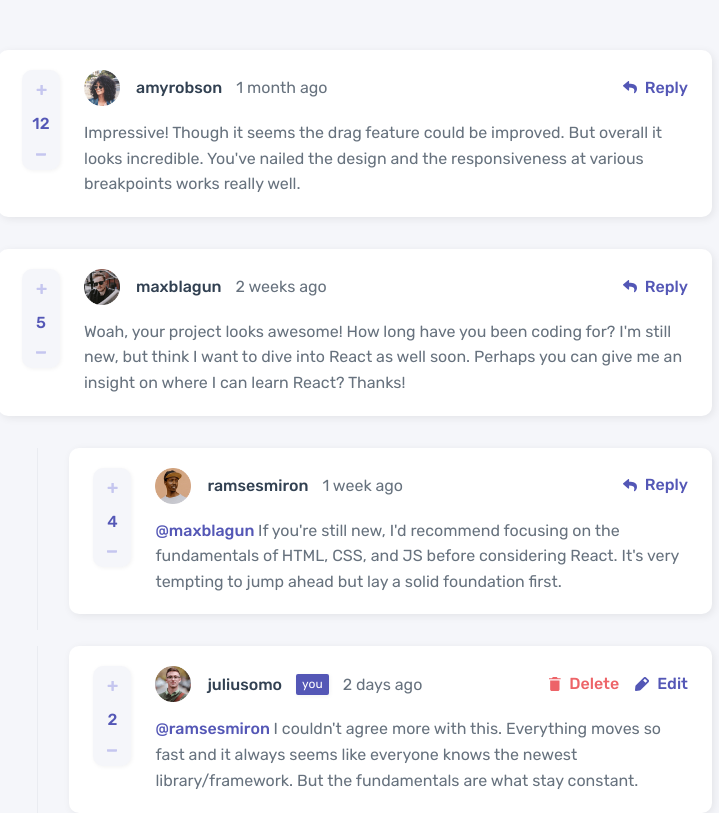
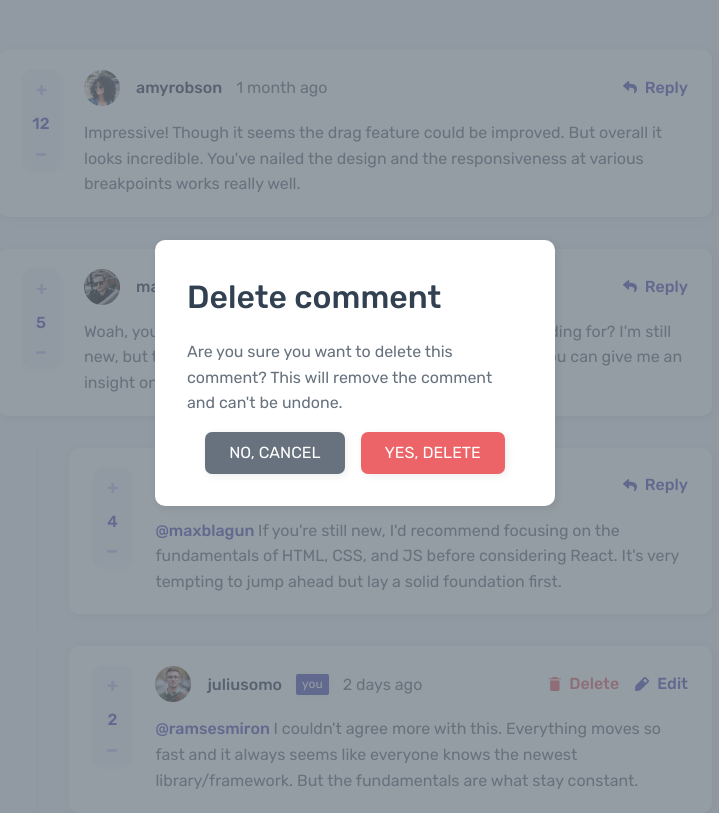
Before and after one commit to JaneMoroz/frontend-mentor-interactive-comments-section, a React (Create React App) app: page / in a window 1280 px wide. Shown: the top 813 px of the page, without its empty margins (285-1004 px from the left). Built offline with nearby package versions, Linux system fonts and the light colour scheme.

Commit message:
feat: add modal

```diff
--- a/src/App.tsx
+++ b/src/App.tsx
@@ -10,7 +10,7 @@ import { store } from "./store";
 import { Container } from "./styles/globalStyles";
 
 // Components
-import { Comments, CommentInput } from "./components";
+import { Comments, CommentInput, Modal } from "./components";
 
 function App() {
   return (
@@ -22,6 +22,7 @@ function App() {
             <Comments />
             <CommentInput />
           </Container>
+          <Modal />
         </main>
       </ThemeProvider>
     </Provider>
--- /dev/null
+++ b/src/components/Modal.tsx
@@ -0,0 +1,31 @@
+import React from "react";
+
+// Styled Components
+import { ModalContainer, ModalInnerContainer } from "../styles/modalStyles";
+import { Button, Flex } from "../styles/globalStyles";
+
+const Modal = () => {
+  return (
+    <ModalContainer>
+      <ModalInnerContainer>
+        <Flex column>
+          <h1>Delete comment</h1>
+          <p>
+            Are you sure you want to delete this comment? This will remove the
+            comment and can't be undone.
+          </p>
+          <Flex>
+            <Button primary grey type="button">
+              No, cancel
+            </Button>
+            <Button primary red type="button">
+              Yes, delete
+            </Button>
+          </Flex>
+        </Flex>
+      </ModalInnerContainer>
+    </ModalContainer>
+  );
+};
+
+export default Modal;
--- a/src/components/index.ts
+++ b/src/components/index.ts
@@ -1,5 +1,6 @@
 import Comments from "./Comments";
 import Comment from "./Comment";
 import CommentInput from "./CommentInput";
+import Modal from "./Modal";
 
-export { Comments, Comment, CommentInput };
+export { Comments, Comment, CommentInput, Modal };
--- a/src/styles/globalStyle.ts
+++ b/src/styles/globalStyle.ts
@@ -4,7 +4,7 @@ import { createGlobalStyle } from "styled-components";
 // Types
 type ThemeType = {
   red: string;
-  paleRed: string;
+  redPale: string;
   blue: string;
   bluePale: string;
   blueDark: string;
@@ -17,7 +17,7 @@ type ThemeType = {
 // Theme
 export const theme = {
   red: "hsl(358, 79%, 66%)",
-  paleRed: "hsl(357, 100%, 86%)",
+  redPale: "hsl(357, 100%, 86%)",
   blue: "hsl(238, 40%, 52%)",
   bluePale: "hsl(239, 57%, 85%)",
   blueDark: "hsl(212, 24%, 26%)",
@@ -51,6 +51,7 @@ export const GlobalStyle = createGlobalStyle<{ theme: ThemeType }>`
     line-height: 1.6;
   }
   main {
+    position: relative;
     min-height: 100vh;
     color: ${(props) => props.theme.grey};
     background: ${(props) => props.theme.greyVeryLight};
@@ -71,4 +72,8 @@ export const GlobalStyle = createGlobalStyle<{ theme: ThemeType }>`
     border: none;
     outline: none;
   }
+
+  h1 {
+    margin: 0;
+  }
 `;
--- a/src/styles/globalStyles.ts
+++ b/src/styles/globalStyles.ts
@@ -59,6 +59,8 @@ type ButtonProps = {
   textWithIcon?: boolean;
   delete?: boolean;
   primary?: boolean;
+  red?: boolean;
+  grey?: boolean;
 };
 
 export const Button = styled.button<ButtonProps>`
@@ -101,10 +103,10 @@ export const Button = styled.button<ButtonProps>`
       color: ${(props) => props.theme.red};
 
       :hover {
-        color: ${(props) => props.theme.paleRed};
+        color: ${(props) => props.theme.redPale};
       }
       :hover path {
-        fill: ${(props) => props.theme.paleRed};
+        fill: ${(props) => props.theme.redPale};
       }
     `}
   ${(props) =>
@@ -121,6 +123,26 @@ export const Button = styled.button<ButtonProps>`
         background: ${(props) => props.theme.bluePale};
       }
     `}
+  ${(props) =>
+    props.red === true &&
+    css`
+      background: ${(props) => props.theme.red};
+      color: ${(props) => props.theme.white};
+
+      :hover {
+        background: ${(props) => props.theme.redPale};
+      }
+    `}
+  ${(props) =>
+    props.grey === true &&
+    css`
+      background: ${(props) => props.theme.grey};
+      color: ${(props) => props.theme.white};
+
+      :hover {
+        background: ${(props) => props.theme.greyLight};
+      }
+    `}
 `;
 
 export const Link = styled.a`
--- /dev/null
+++ b/src/styles/modalStyles.ts
@@ -0,0 +1,26 @@
+import styled from "styled-components";
+
+export const ModalContainer = styled.div`
+  position: absolute;
+  top: 0;
+  left: 0;
+  height: 100%;
+  width: 100%;
+  background: rgba(103, 115, 126, 0.7);
+`;
+
+export const ModalInnerContainer = styled.div`
+  margin: 0 auto;
+  margin-top: 30vh;
+  max-width: 40rem;
+  background: ${(props) => props.theme.white};
+  padding: 3.2rem;
+  border-radius: 1rem;
+  box-shadow: 2px 2px 8px rgba(0, 0, 0, 0.075);
+
+  h1 {
+    color: ${(props) => props.theme.blueDark};
+    font-weight: 500;
+    align-self: flex-start;
+  }
+`;
```
